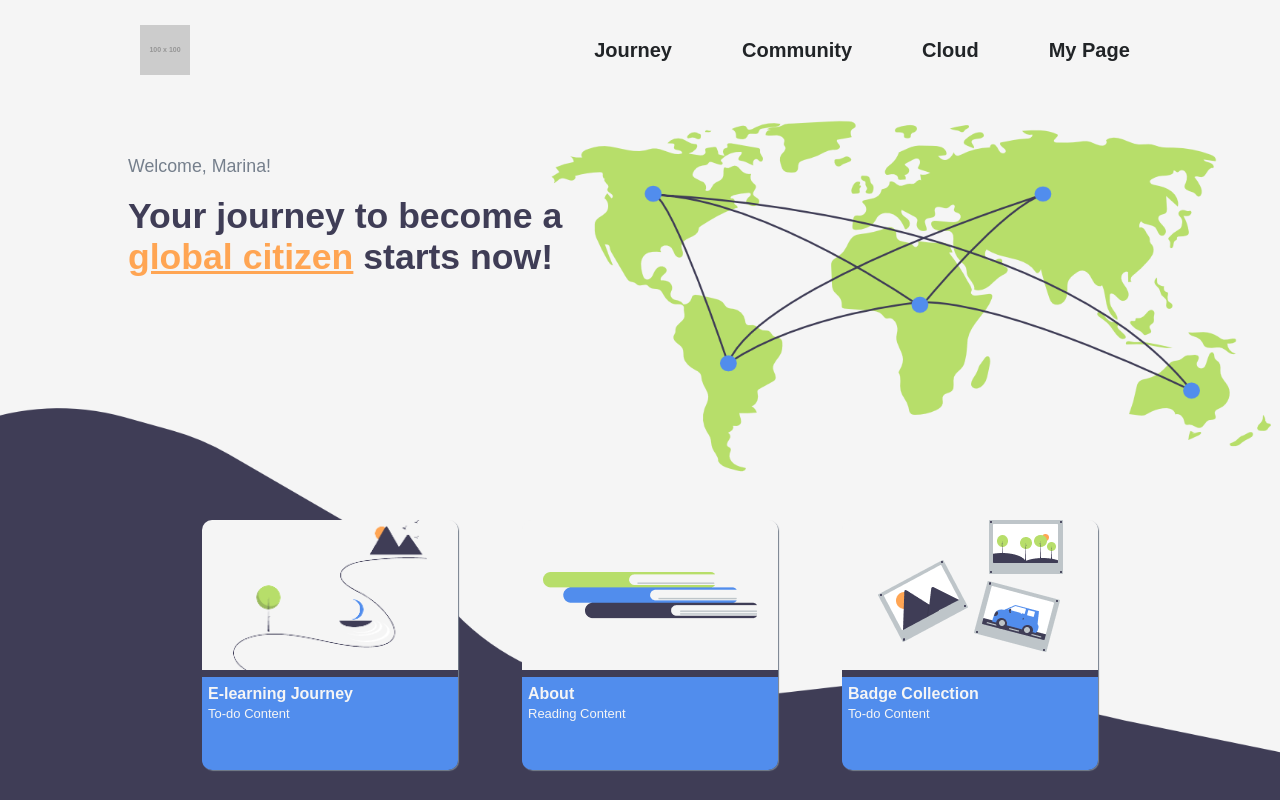
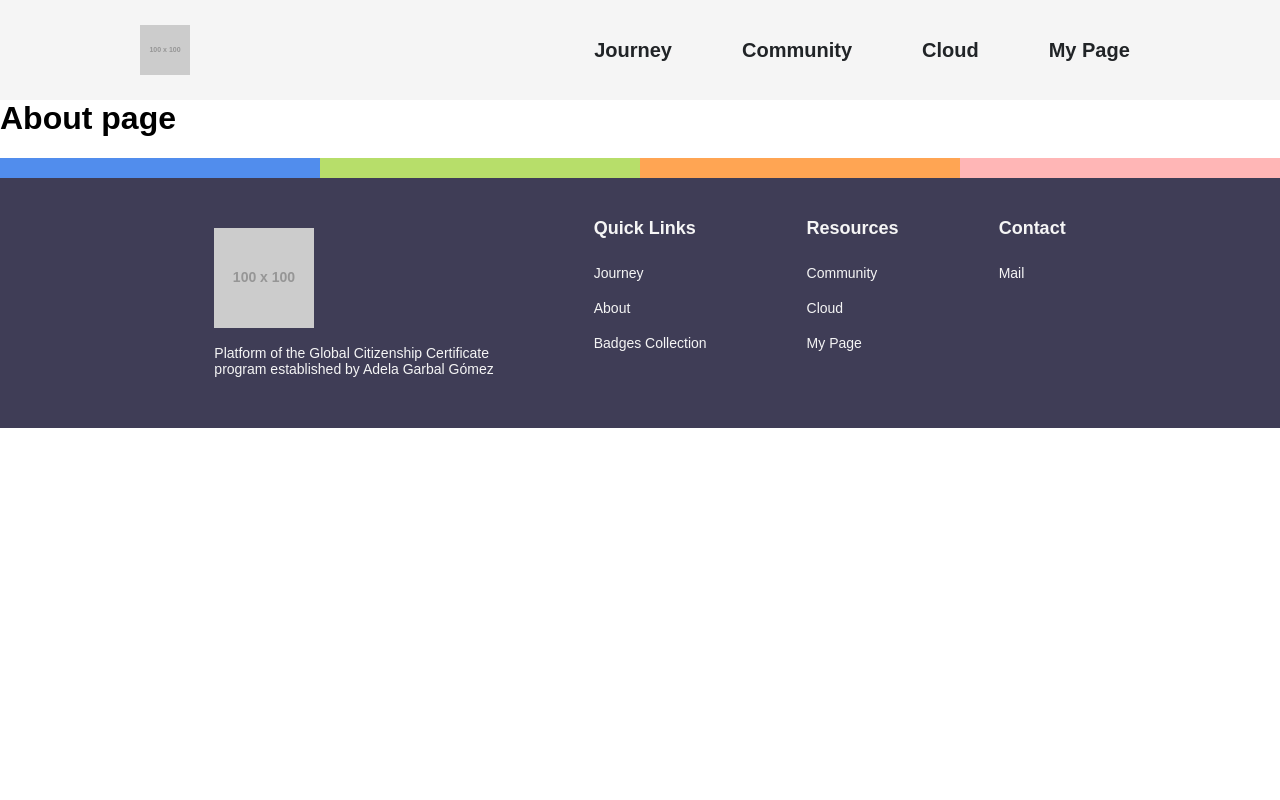
Before and after one commit to titouandeschanels/GlobalCitizenship, a React (Create React App) app in the folder gccapp/: page /about in a window 1280 px wide. Shown: the top 800 px of the page. Built offline with nearby package versions, Linux system fonts and the light colour scheme; the HTML template or start-up script is replaced by a standard one.

Commit message:
Add About page and update footer links

```diff
--- a/gccapp/src/App.tsx
+++ b/gccapp/src/App.tsx
@@ -5,6 +5,7 @@ import MyPage from "./pages/mypage";
 import Cloud from "./pages/cloud";
 import Community from "./pages/community";
 import Badges from "./pages/badges";
+import About from "./pages/about";
 
 function App() {
 
@@ -17,6 +18,7 @@ function App() {
         <Route path="/cloud" element={<Cloud />} />
         <Route path="/community" element={<Community />} />
         <Route path="/badges" element={<Badges />} />
+        <Route path="/about" element={<About />} />
         <Route path="*" element={<Home />} />
       </Routes>
     </Router>
--- a/gccapp/src/components/footer/index.tsx
+++ b/gccapp/src/components/footer/index.tsx
@@ -31,8 +31,9 @@ const Footer: React.FC<FooterProps> = () => {
                     <Link to="/journey" style={{ textDecoration: 'none', color: 'inherit' }}>
                         <FooterText>Journey</FooterText>
                     </Link>
-                    <FooterText>About</FooterText>
-                    {/* <FooterText>Badges Collection</FooterText> */}
+                    <Link to="/about" style={{ textDecoration: 'none', color: 'inherit' }}>
+                        <FooterText>About</FooterText>
+                    </Link>
                     <Link to="/badges" style={{ textDecoration: 'none', color: 'inherit' }}>
                         <FooterText>Badges Collection</FooterText>
                     </Link>
--- a/gccapp/src/components/squares/index.tsx
+++ b/gccapp/src/components/squares/index.tsx
@@ -26,7 +26,7 @@ const Squares: React.FC<SquaresProps> = () => {
                     <SquareText>To-do Content</SquareText>
                 </TextRow>
             </SquareItem>
-            <SquareItem>
+            <SquareItem onClick={() => handleClick('/about')}>
                 <ImageRow>
                     <BooksImage>
                         <img src={books} alt="books" />
--- /dev/null
+++ b/gccapp/src/pages/about.tsx
@@ -0,0 +1,15 @@
+import Page from "./page";
+
+interface AboutProps {
+
+}
+
+const About: React.FC<AboutProps> = () => {
+    return (
+        <Page>
+            <h1>About page</h1>
+        </Page>
+    );
+}
+
+export default About;
```
